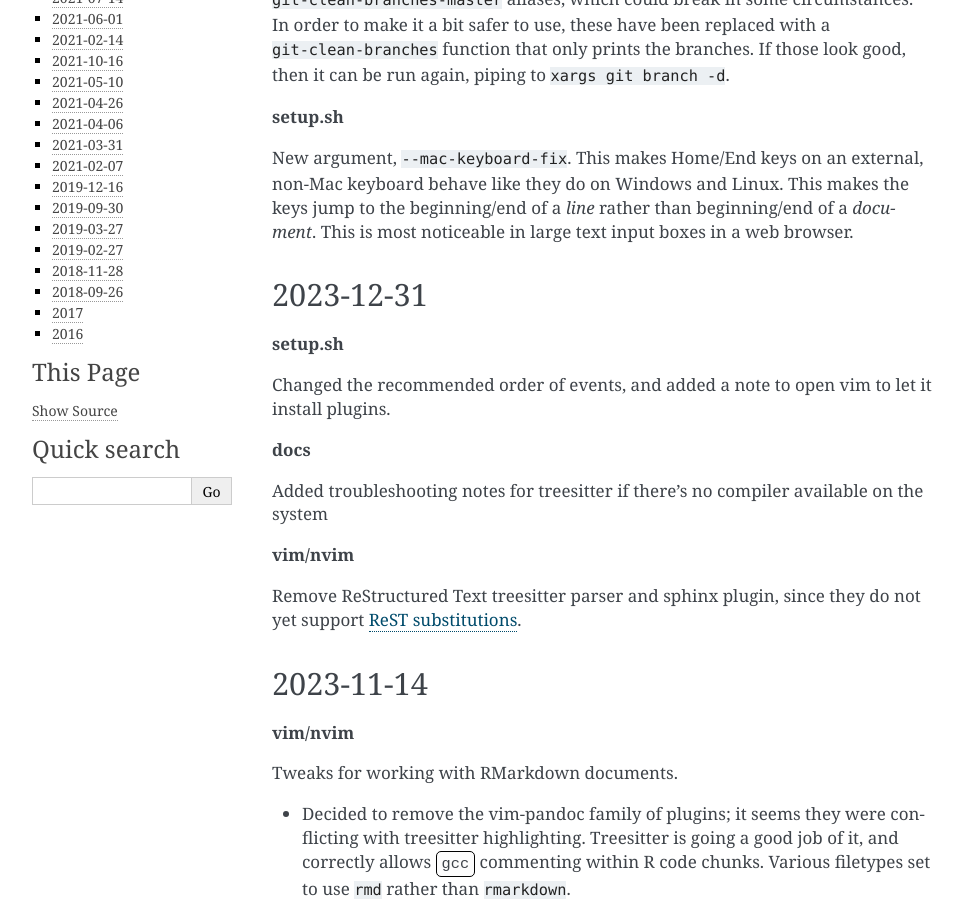
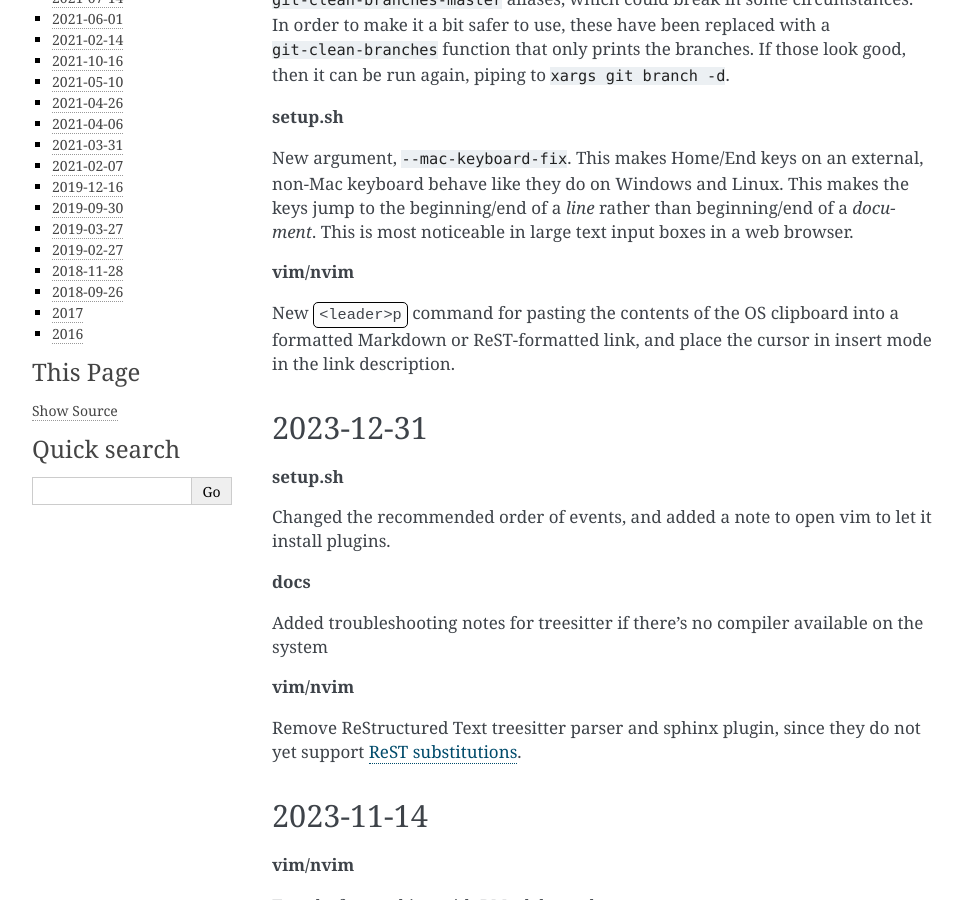
Before and after one commit to daler/dotfiles, a Sphinx documentation site: the page built from docs/changelog.rst, in a window 1280 px wide and 900 px high, scrolled down 527 px. Shown: the whole window, without its empty margins (148-1111 px from the left). Built offline with Sphinx 7.4.7, drawn with Linux system fonts in a browser that asks for light colours.

Commit message:
add docs for <leader>p

```diff
--- a/docs/changelog.rst
+++ b/docs/changelog.rst
@@ -30,6 +30,12 @@ non-Mac keyboard behave like they do on Windows and Linux. This makes the keys
 jump to the beginning/end of a *line* rather than beginning/end of
 a *document*. This is most noticeable in large text input boxes in a web
 browser.
+
+**vim/nvim**
+
+New :kbd:`<leader>p` command for pasting the contents of the OS clipboard into
+a formatted Markdown or ReST-formatted link, and place the cursor in insert
+mode in the link description.
 
 2023-12-31
 ----------
--- a/docs/vim.rst
+++ b/docs/vim.rst
@@ -217,6 +217,11 @@ which-key will provide a description for it.
     * - :kbd:`<leader>d`
       - Insert the current date as a ReST or Markdown-formatted title,
         depending on the file type. Useful when writing logs.
+
+    * - :kbd:`<leader>p`
+      - Paste the contents of the OS clipboard into a formatted link as
+        appropriate for the file type (ReST and Markdown currently supported)
+        and puts the cursor in the link description.
 
 .. _plugins:
 
```
